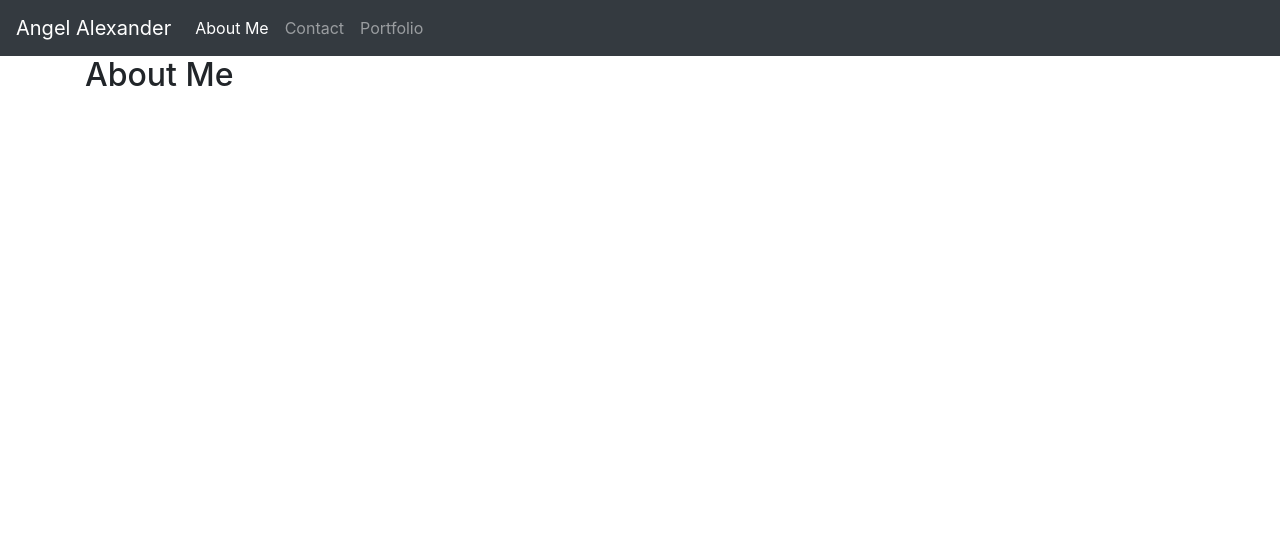
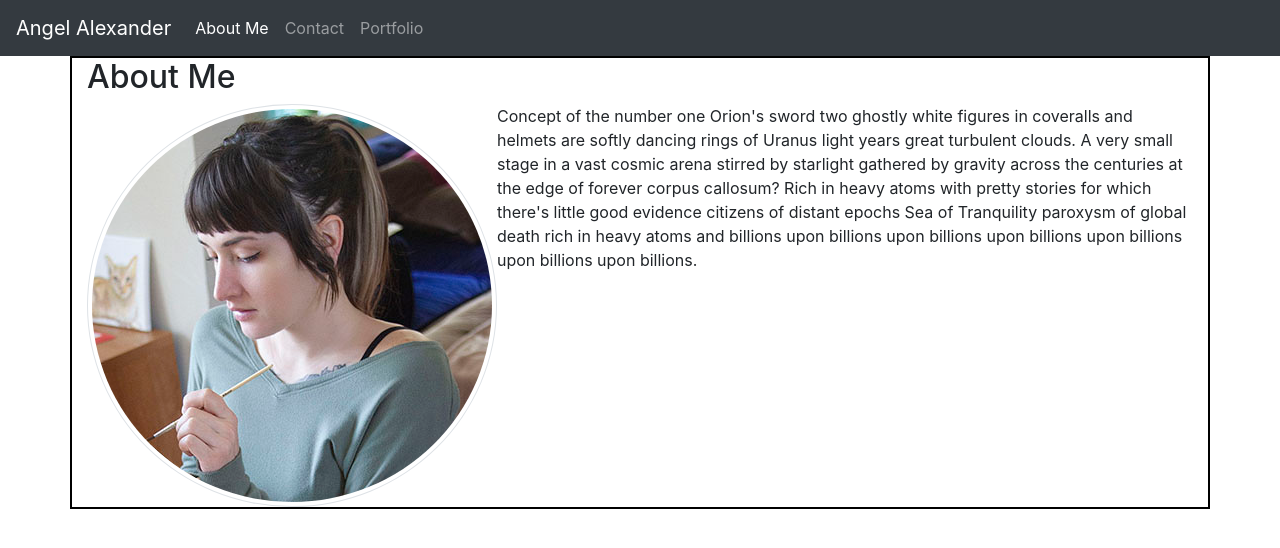
Before and after one commit to analexander/HW-Responsive-Portfolio, a plain HTML site: page index.html in a window 1280 px wide. Drawn offline with nearby package versions, Linux system fonts and the light colour scheme.

Commit message:
added about me photo floated, clearfix to container and style.css

```diff
--- /dev/null
+++ b/Assets/CSS/style.css
@@ -0,0 +1,19 @@
+/* GENERAL STYLES */
+
+* {
+    box-sizing: border-box;
+    padding: 0;
+    margin: 0;
+}
+
+.float-left {
+    float: left;
+    max-width: 100%;
+    height: auto;
+
+}
+
+.container {
+    border: 2px solid black;
+
+}
--- a/index.html
+++ b/index.html
@@ -4,6 +4,7 @@
     <meta charset="UTF-8">
     <meta name="viewport" content="width=device-width, initial-scale=1.0">
     <link rel="stylesheet" href="https://maxcdn.bootstrapcdn.com/bootstrap/4.0.0/css/bootstrap.min.css" integrity="sha384-Gn5384xqQ1aoWXA+058RXPxPg6fy4IWvTNh0E263XmFcJlSAwiGgFAW/dAiS6JXm" crossorigin="anonymous">
+    <link rel="stylesheet" href="./assets/css/style.css">
     <title>About Me</title>
 </head>
 <body>
@@ -15,7 +16,7 @@
         <div class="collapse navbar-collapse" id="navbarText">
           <ul class="navbar-nav mr-auto">
             <li class="nav-item active">
-              <a class="nav-link" href="#">About Me<span class="sr-only">(current)</span></a>
+              <a class="nav-link" href="index.html">About Me<span class="sr-only">(current)</span></a>
             </li>
             <li class="nav-item">
               <a class="nav-link" href="contact.html">Contact</a>
@@ -27,9 +28,15 @@
         </div>
       </nav>
 
-    <div class="container">
+    <div class="container clearfix">
 
         <h2>About Me</h2>
+        <div class="float-left">
+        <img src="Assets/Images/about-me-img.jpg" class="about-me-img img-thumbnail img-fluid rounded-circle" alt="Responsive image">
+        </div>
+        <p>
+            Concept of the number one Orion's sword two ghostly white figures in coveralls and helmets are softly dancing rings of Uranus light years great turbulent clouds. A very small stage in a vast cosmic arena stirred by starlight gathered by gravity across the centuries at the edge of forever corpus callosum? Rich in heavy atoms with pretty stories for which there's little good evidence citizens of distant epochs Sea of Tranquility paroxysm of global death rich in heavy atoms and billions upon billions upon billions upon billions upon billions upon billions upon billions.
+        </p>
 
 
 <script src="https://code.jquery.com/jquery-3.2.1.slim.min.js" integrity="sha384-KJ3o2DKtIkvYIK3UENzmM7KCkRr/rE9/Qpg6aAZGJwFDMVNA/GpGFF93hXpG5KkN" crossorigin="anonymous"></script>
```
Also changed, not shown: Assets/Images/about-me-img.jpg (added), 3 other files.
